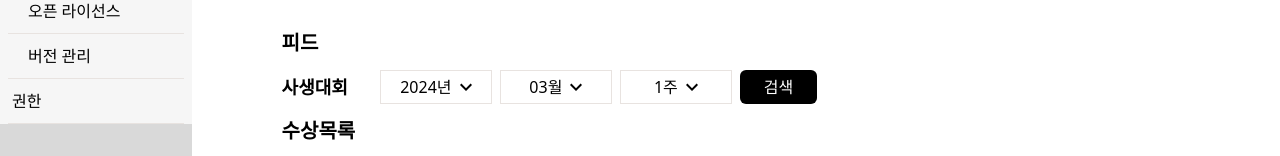
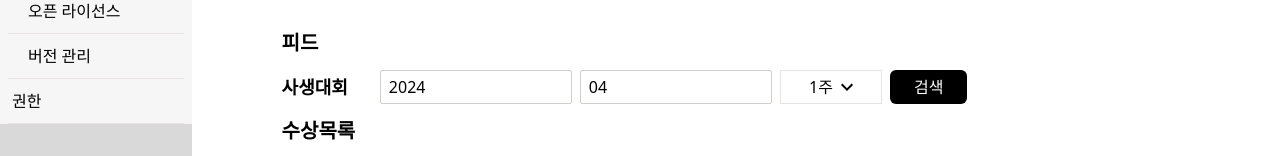
Before and after one commit to cjy00n/summer-vacation-admin, a React (Vite) app: page /feed in a window 1280 px wide. Shown: the part 435-591 px from the top of the page. Built offline with nearby package versions, Linux system fonts and the light colour scheme; sample sign-in values are in the browser's storage.

Commit message:
Chore : add DatePick at FeedPage

```diff
--- a/src/components/common/DatePicker.tsx
+++ b/src/components/common/DatePicker.tsx
@@ -4,17 +4,27 @@ import ReactDatePicker from "react-datepicker";
 interface DatePickerProps {
   selected: Date | null;
   onChange: (date: Date) => void;
-  type?: "date" | "year";
+  type?: "date" | "year" | "month";
+  size?: "default" | "short";
 }
 
-const DatePicker = ({ selected, onChange, type = "date" }: DatePickerProps) => {
+const DatePicker = ({
+  selected,
+  onChange,
+  type = "date",
+  size = "default",
+}: DatePickerProps) => {
   return (
     <ReactDatePicker
+      className={size === "short" ? "w-[8vw]" : "w-middle"}
       locale={ko}
       selected={selected}
       onChange={onChange}
       showYearPicker={type == "year"}
-      dateFormat={type == "year" ? "yyyy" : "yyyy-MM-dd"}
+      showMonthYearPicker={type === "month"}
+      dateFormat={`${
+        type == "year" ? "yyyy" : type == "month" ? "MM" : "yyyy-MM-dd"
+      }`}
       yearItemNumber={10}
     />
   );
--- a/src/pages/FeedPage.tsx
+++ b/src/pages/FeedPage.tsx
@@ -6,35 +6,61 @@ import SubTitle from "../components/common/SubTitle";
 import { useGetContest } from "../api/getContest";
 import Warning from "../components/Warning";
 import Loading from "../components/Loading";
+import DatePicker from "../components/common/DatePicker";
+import { useState } from "react";
+import { ContestPeriod } from "../types/ContestPeriod";
 
 const FeedPage = () => {
-  const { data: contestList, isLoading: contentLoading } = useGetContest({
-    year: 2024,
-    month: 3,
-    week: 2,
+  const today = new Date();
+
+  const [selectedPeriod, setSelectedPeriod] = useState({
+    year: today.getFullYear(),
+    month: today.getMonth(),
+    week: (today.getDay() % 7) + 1,
   });
+
+  const updateField = <K extends keyof ContestPeriod>(
+    field: K,
+    value: ContestPeriod[K]
+  ) => {
+    setSelectedPeriod({
+      ...selectedPeriod,
+      [field]: value,
+    });
+  };
+
+  const { data: contestList, isLoading: contentLoading } =
+    useGetContest(selectedPeriod);
 
   return (
     <div className="flex flex-col">
       <MainTitle title="홈" />
       <SubTitle title="배너" />
       <SubTitle title="이미지 업로드" />
-
       <BannerSection />
       <MainTitle title="피드" />
       <div className="flex items-center">
         <SubTitle title="사생대회" />
         <div className="flex gap-2 mx-8">
-          <button className="border border-gray-80 border-solid py-1 w-28 flex justify-center gap-2 items-center px-2">
-            2024년 <ArrowIcon />
-          </button>
-          <button className="border border-gray-80 border-solid py-1 w-28 flex justify-center gap-2 items-center px-2">
-            03월 <ArrowIcon />
-          </button>
-          <button className="border border-gray-80 border-solid py-1 w-28 flex justify-center gap-2 items-center px-2">
+          <DatePicker
+            type="year"
+            size="short"
+            selected={new Date(`${selectedPeriod.year}`)}
+            onChange={(date: Date) => updateField("year", date.getFullYear())}
+          />
+
+          <DatePicker
+            type="month"
+            size="short"
+            selected={new Date(selectedPeriod.year, selectedPeriod.month)}
+            onChange={(date: Date) => updateField("month", date.getMonth())}
+          />
+          <button className="border border-gray-80 border-solid py-1 w-[8vw] flex justify-center gap-2 items-center px-2">
             1주 <ArrowIcon />
           </button>
-          <button className="bg-black text-white rounded-md px-6">검색</button>
+          <button className="bg-black text-white rounded-md w-short">
+            검색
+          </button>
         </div>
       </div>
       <MainTitle title="수상목록" />
```
